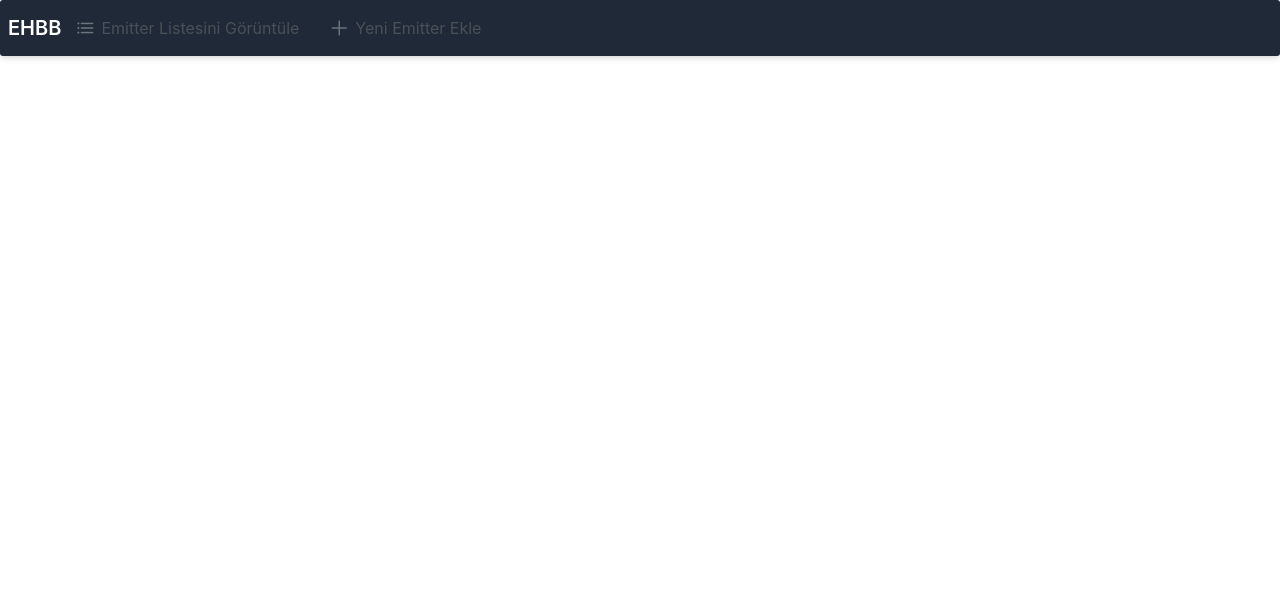
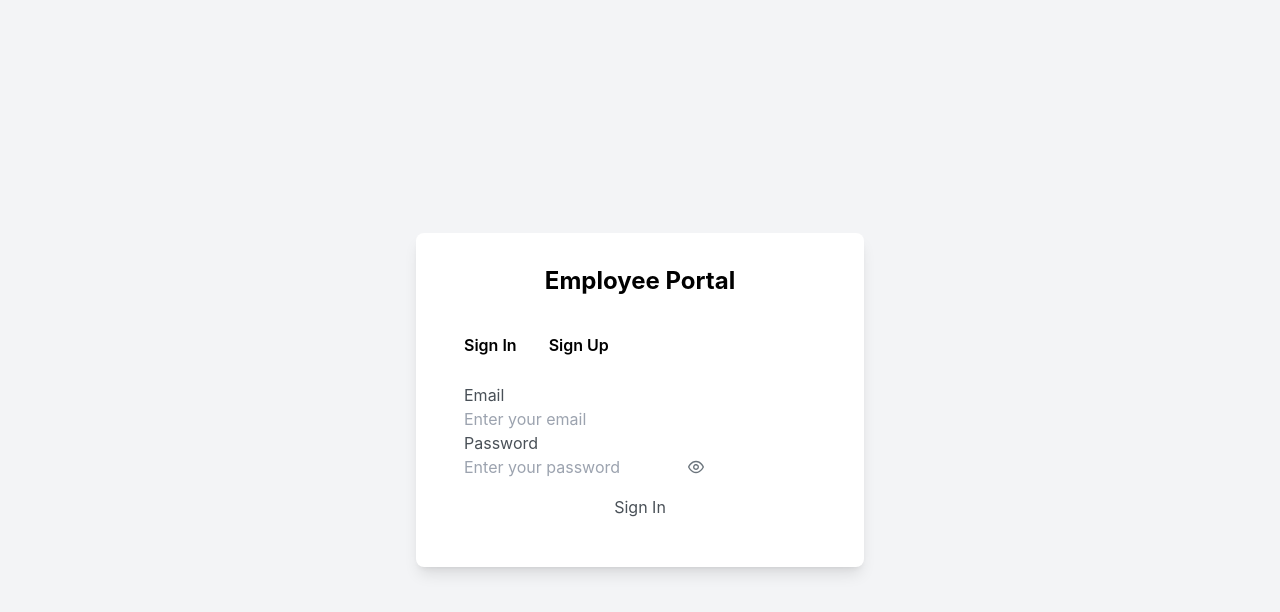
Before and after one commit to ayseberfinozcubuk/treeFormReact, a React (Create React App) app: page /login in a window 1280 px wide. Shown: the top 612 px of the page. Built offline with nearby package versions, Linux system fonts and the light colour scheme.

Commit message:
added jwt tokens

```diff
--- a/src/App.js
+++ b/src/App.js
@@ -1,15 +1,16 @@
+// App.jsx
 import React, { useEffect, useState } from "react";
 import {
   BrowserRouter as Router,
   Route,
   Routes,
-  Link,
-  useNavigate,
+  Navigate,
 } from "react-router-dom";
 import EntityListView from "./components/EntityListView";
 import AddNewEntity from "./components/AddNewEntity";
 import EntityDetails from "./components/EntityDetails";
-import { Menubar } from "primereact/menubar";
+import AppWithNavbar from ".//components/AppWithNavbar";
+import LoginPage from "./components/LoginPage";
 import { useFormStore } from "./store/useFormStore";
 import "primereact/resources/themes/saga-blue/theme.css";
 import "primereact/resources/primereact.min.css";
@@ -19,6 +20,11 @@ const App = () => {
   const { setFormData } = useFormStore();
   const [rootEntity, setRootEntity] = useState("");
   const [isLoading, setIsLoading] = useState(true);
+  const [isAuthenticated, setIsAuthenticated] = useState(false);
+
+  const handleLogin = () => {
+    setIsAuthenticated(true);
+  };
 
   useEffect(() => {
     fetch("/SampleData/sampleDataNew.json")
@@ -40,54 +46,26 @@ const App = () => {
 
   return (
     <Router>
-      <AppWithNavbar rootEntity={rootEntity} />
+      <Routes>
+        {isAuthenticated ? (
+          <>
+            <Route
+              path="/*"
+              element={<AppWithNavbar rootEntity={rootEntity} />}
+            />
+          </>
+        ) : (
+          <>
+            <Route
+              path="/login"
+              element={<LoginPage onLogin={handleLogin} />}
+            />
+            <Route path="*" element={<Navigate to="/login" />} />
+          </>
+        )}
+      </Routes>
     </Router>
   );
 };
 
-const AppWithNavbar = ({ rootEntity }) => {
-  const navigate = useNavigate();
-
-  const menuItems = [
-    {
-      label: `${rootEntity} Listesini Görüntüle`,
-      icon: "pi pi-list",
-      command: () => navigate("/"),
-    },
-    {
-      label: `Yeni ${rootEntity} Ekle`,
-      icon: "pi pi-plus",
-      command: () => navigate("/add-entity"),
-    },
-  ];
-
-  const start = <span className="text-xl font-semibold">EHBB</span>;
-
-  return (
-    <>
-      <Menubar
-        model={menuItems}
-        start={start}
-        className="bg-gray-800 text-white shadow-md"
-      />
-      <div className="p-6">
-        <Routes>
-          <Route
-            path="/"
-            element={<EntityListView rootEntity={rootEntity} />}
-          />
-          <Route
-            path="/add-entity"
-            element={<AddNewEntity rootEntity={rootEntity} />}
-          />
-          <Route
-            path="/details/:id"
-            element={<EntityDetails rootEntity={rootEntity} />}
-          />
-        </Routes>
-      </div>
-    </>
-  );
-};
-
 export default App;
--- /dev/null
+++ b/src/components/AppWithNavbar.jsx
@@ -0,0 +1,57 @@
+// AppWithNavbar.jsx
+import React from "react";
+import { Route, Routes, useNavigate } from "react-router-dom";
+import EntityListView from "./EntityListView";
+import AddNewEntity from "./AddNewEntity";
+import EntityDetails from "./EntityDetails";
+import { Menubar } from "primereact/menubar";
+import UserProfile from "./UserProfile";
+
+const AppWithNavbar = ({ rootEntity }) => {
+  const navigate = useNavigate();
+
+  const menuItems = [
+    {
+      label: `${rootEntity} Listesini Görüntüle`,
+      icon: "pi pi-list",
+      command: () => navigate("/"),
+    },
+    {
+      label: `Yeni ${rootEntity} Ekle`,
+      icon: "pi pi-plus",
+      command: () => navigate("/add-entity"),
+    },
+  ];
+
+  const start = <span className="text-xl font-semibold">EHBB</span>;
+  const end = <UserProfile />;
+
+  return (
+    <>
+      <Menubar
+        model={menuItems}
+        start={start}
+        end={end}
+        className="bg-gray-800 text-white shadow-md"
+      />
+      <div className="p-6">
+        <Routes>
+          <Route
+            path="/"
+            element={<EntityListView rootEntity={rootEntity} />}
+          />
+          <Route
+            path="/add-entity"
+            element={<AddNewEntity rootEntity={rootEntity} />}
+          />
+          <Route
+            path="/details/:id"
+            element={<EntityDetails rootEntity={rootEntity} />}
+          />
+        </Routes>
+      </div>
+    </>
+  );
+};
+
+export default AppWithNavbar;
--- /dev/null
+++ b/src/components/LoginPage.jsx
@@ -0,0 +1,143 @@
+// components/LoginPage.jsx
+import React, { useState } from "react";
+import { InputText } from "primereact/inputtext";
+import { Password } from "primereact/password";
+import { Button } from "primereact/button";
+import { TabView, TabPanel } from "primereact/tabview";
+import { useNavigate } from "react-router-dom";
+
+const LoginPage = ({ onLogin }) => {
+  const [email, setEmail] = useState("");
+  const [password, setPassword] = useState("");
+  const [userName, setUserName] = useState("");
+  const [confirmPassword, setConfirmPassword] = useState("");
+  const [error, setError] = useState("");
+  const navigate = useNavigate();
+  const [activeIndex, setActiveIndex] = useState(0); // 0 = Sign In, 1 = Sign Up
+
+  const handleSignIn = () => {
+    if (email && password) {
+      // Authentication logic here (mock or actual API call)
+      onLogin();
+      navigate("/"); // Redirect to home after login
+    } else {
+      setError("Please fill in all fields.");
+    }
+  };
+
+  const handleSignUp = () => {
+    if (email && password && userName && password === confirmPassword) {
+      // Sign-up logic here (mock or actual API call)
+      onLogin();
+      navigate("/"); // Redirect to home after sign-up
+    } else {
+      setError("Please fill in all fields correctly.");
+    }
+  };
+
+  return (
+    <div className="flex items-center justify-center min-h-screen bg-gray-100">
+      <div className="w-full max-w-md p-8 space-y-6 bg-white rounded-lg shadow-lg">
+        <h2 className="text-2xl font-bold text-center">Employee Portal</h2>
+        {error && (
+          <div className="p-2 mb-4 text-red-600 bg-red-100 rounded">
+            {error}
+          </div>
+        )}
+
+        <TabView
+          activeIndex={activeIndex}
+          onTabChange={(e) => setActiveIndex(e.index)}
+        >
+          {/* Sign-In Tab */}
+          <TabPanel header="Sign In">
+            <div className="p-field">
+              <label htmlFor="email">Email</label>
+              <InputText
+                id="email"
+                type="email"
+                value={email}
+                onChange={(e) => setEmail(e.target.value)}
+                placeholder="Enter your email"
+                className="w-full"
+              />
+            </div>
+            <div className="p-field">
+              <label htmlFor="password">Password</label>
+              <Password
+                id="password"
+                value={password}
+                onChange={(e) => setPassword(e.target.value)}
+                placeholder="Enter your password"
+                feedback={false}
+                toggleMask
+                className="w-full"
+              />
+            </div>
+            <Button
+              label="Sign In"
+              onClick={handleSignIn}
+              className="w-full p-button mt-4"
+            />
+          </TabPanel>
+
+          {/* Sign-Up Tab */}
+          <TabPanel header="Sign Up">
+            <div className="p-field">
+              <label htmlFor="userName">Username</label>
+              <InputText
+                id="userName"
+                value={userName}
+                onChange={(e) => setUserName(e.target.value)}
+                placeholder="Enter your username"
+                className="w-full"
+              />
+            </div>
+            <div className="p-field">
+              <label htmlFor="email">Email</label>
+              <InputText
+                id="email"
+                type="email"
+                value={email}
+                onChange={(e) => setEmail(e.target.value)}
+                placeholder="Enter your email"
+                className="w-full"
+              />
+            </div>
+            <div className="p-field">
+              <label htmlFor="password">Password</label>
+              <Password
+                id="password"
+                value={password}
+                onChange={(e) => setPassword(e.target.value)}
+                placeholder="Enter your password"
+                feedback={false}
+                toggleMask
+                className="w-full"
+              />
+            </div>
+            <div className="p-field">
+              <label htmlFor="confirmPassword">Confirm Password</label>
+              <Password
+                id="confirmPassword"
+                value={confirmPassword}
+                onChange={(e) => setConfirmPassword(e.target.value)}
+                placeholder="Confirm your password"
+                feedback={false}
+                toggleMask
+                className="w-full"
+              />
+            </div>
+            <Button
+              label="Sign Up"
+              onClick={handleSignUp}
+              className="w-full p-button mt-4"
+            />
+          </TabPanel>
+        </TabView>
+      </div>
+    </div>
+  );
+};
+
+export default LoginPage;
--- /dev/null
+++ b/src/components/UserProfile.jsx
@@ -0,0 +1,92 @@
+// UserProfile.jsx
+import React, { useState } from "react";
+import { Dialog } from "primereact/dialog";
+import { InputText } from "primereact/inputtext";
+import { Password } from "primereact/password";
+import { Button } from "primereact/button";
+
+const UserProfile = () => {
+  const [visible, setVisible] = useState(false);
+  const [email, setEmail] = useState("");
+  const [password, setPassword] = useState("");
+  const [userName, setUserName] = useState("");
+
+  const handleLogin = () => {
+    // Add your login logic here
+    console.log("Logging in with:", { email, password, userName });
+    setVisible(false);
+  };
+
+  const footer = (
+    <div>
+      <Button
+        label="Cancel"
+        icon="pi pi-times"
+        className="p-button-text"
+        onClick={() => setVisible(false)}
+      />
+      <Button
+        label="Login"
+        icon="pi pi-check"
+        className="p-button"
+        onClick={handleLogin}
+      />
+    </div>
+  );
+
+  return (
+    <div className="flex items-center">
+      <Button
+        icon="pi pi-user"
+        className="p-button-text text-white"
+        onClick={() => setVisible(true)}
+        aria-label="User Profile"
+      />
+      <Dialog
+        header="User Login"
+        visible={visible}
+        style={{ width: "30vw" }}
+        footer={footer}
+        onHide={() => setVisible(false)}
+      >
+        <div className="p-fluid space-y-4">
+          <div className="p-field">
+            <label htmlFor="userName">Username</label>
+            <InputText
+              id="userName"
+              value={userName}
+              onChange={(e) => setUserName(e.target.value)}
+              placeholder="Enter your username"
+              className="w-full"
+            />
+          </div>
+          <div className="p-field">
+            <label htmlFor="email">Email</label>
+            <InputText
+              id="email"
+              type="email"
+              value={email}
+              onChange={(e) => setEmail(e.target.value)}
+              placeholder="Enter your email"
+              className="w-full"
+            />
+          </div>
+          <div className="p-field">
+            <label htmlFor="password">Password</label>
+            <Password
+              id="password"
+              value={password}
+              onChange={(e) => setPassword(e.target.value)}
+              placeholder="Enter your password"
+              feedback={false}
+              toggleMask
+              className="w-full"
+            />
+          </div>
+        </div>
+      </Dialog>
+    </div>
+  );
+};
+
+export default UserProfile;
```
